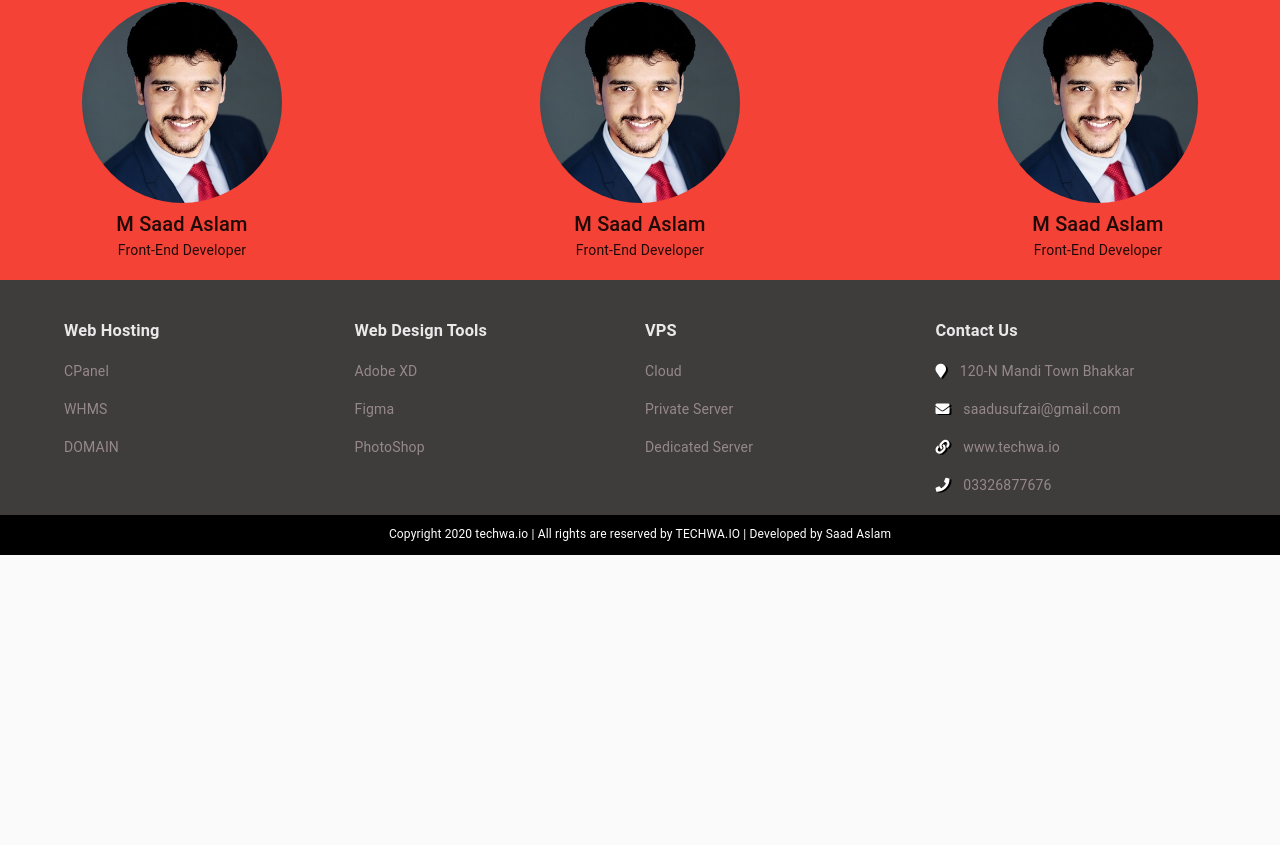
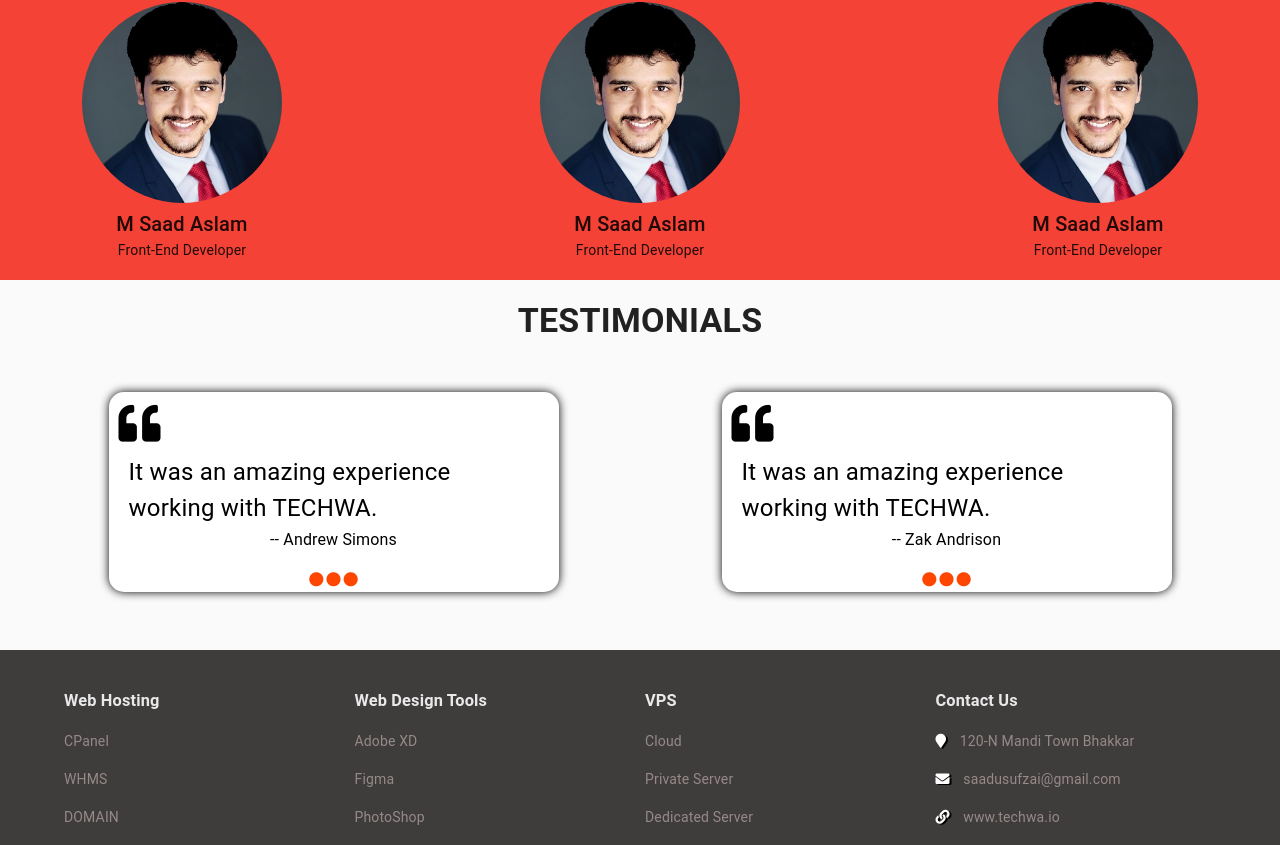
Before and after one commit to saadusufzai/TECHWA-web-hosting-React-App, a React (Create React App) app: page / in a window 1280 px wide. Shown: the part 1618-2463 px from the top of the page. Before the commit the page ends 2173 px from the top, so only its background shows below. Built offline with nearby package versions, Linux system fonts and the light colour scheme.

Commit message:
Typography animation done

```diff
--- a/src/App.js
+++ b/src/App.js
@@ -6,6 +6,7 @@ import Hero from "./components/Hero";
 import Plans from "./components/Plans";
 import Footer from "./components/Footer";
 import Contact from "./components/Contact";
+import Testimonials from "./components/Testimonials";
 function App() {
   const [darkMode, setDarkMode] = useState(false);
 
@@ -29,6 +30,7 @@ function App() {
 
       <Plans />
       <Contact />
+      <Testimonials/>
       <Footer />
     </ThemeProvider>
   );
--- a/src/components/Plans.js
+++ b/src/components/Plans.js
@@ -2,15 +2,17 @@ import React from "react";
 import classes from "../css/Plans.module.css";
 import Svg2 from '../svgr/2'
 import { Paper, Card, Button, Typography, Link } from "@material-ui/core";
-
+import Zoom from "react-reveal/Zoom";
+import Fade from "react-reveal/Fade";
 const Plans = () => {
   return (
     <div className={classes.services} >
-        <Svg2 style={{fontSize:'500px'}} />
+       <Zoom><Svg2 style={{fontSize:'500px'}} /></Zoom>
         <div>
+          <Fade right>
             <Typography variant='h3' className={classes.heading} >Your Work is our responisbility</Typography>
             <Typography variant='h5' className={classes.subheading} >100% Work Gaurantee</Typography>
-
+          </Fade>
             </div>
     </div>
   );
--- /dev/null
+++ b/src/components/Testimonials.js
@@ -0,0 +1,48 @@
+import React from 'react'
+import Fade from 'react-reveal/Fade'
+import { Card, Typography } from '@material-ui/core'
+import {motion} from 'framer-motion'
+
+const Testimonials = () => {
+    return (
+        <section className="testimonials">
+    <Fade left><Typography className="heading" variant='h4' align='center'>TESTIMONIALS</Typography></Fade>
+    <Fade up>
+     <div className="cards">
+        <motion.Card
+        whileHover={{scale:1.1}}
+        elevation='100' className="card">
+          <div className="inner-cards">
+            <div className="quote">
+              <i className="fa fa-quote-left" aria-hidden="true"></i>
+              <Typography  color='primary'>It was an amazing experience working with TECHWA.</Typography>
+              <Typography  color='primary' variant='subtitle1' align='center'>-- Andrew Simons</Typography>
+            </div>
+
+            <div className="dots">
+              <i className="fa fa-ellipsis-h" aria-hidden="true"></i>
+            </div>
+          </div>
+        </motion.Card>
+        <motion.Card
+        whileHover={{scale:1.1}}
+        elevation='100' className="card">
+          <div className="inner-cards">
+            <div className="quote">
+              <i  className="fa fa-quote-left" aria-hidden="true"></i>
+              <Typography color='primary' >It was an amazing experience working with TECHWA.</Typography >
+              <Typography  color='primary' variant='subtitle1' align='center'>-- Zak Andrison</Typography>
+            </div>
+
+            <div className="dots">
+              <i className="fa fa-ellipsis-h" aria-hidden="true"></i>
+            </div>
+          </div>
+        </motion.Card>
+      </div>
+      </Fade>
+    </section>
+    )
+}
+
+export default Testimonials
--- /dev/null
+++ b/src/css/Testimonials.module.css
@@ -0,0 +1,66 @@
+.testimonials{
+    background: url('../images/testimonial.jpg') no-repeat;
+    background-size: cover;
+    height:350px;
+    width: 100%;
+}
+.testimonials h2{
+    padding-top: 20px;
+    text-transform: uppercase;
+    text-align: center;
+    color: #fff;
+}
+
+
+.cards{
+
+    width: 95%;
+    margin: 0 auto;
+    padding-top:50px ;
+    display: grid;
+    grid-template-columns: 1fr 1fr;
+    grid-gap: 10px;
+    justify-items: center;
+}
+
+.card{
+    max-width: 450px;
+    height: 200px;
+    background-color: #fff;
+    box-shadow: 0 0 10px 0 black;
+    border-radius: 15px;
+}
+
+.inner-cards{
+    margin:0 auto;
+}
+.quote i{
+    color: #302d2d94;
+    font-size: 42px;
+    padding-left: 10px;
+    padding-top:10px ;
+}
+
+.fa-quote-right{
+    margin-left: 300px !important;
+    margin-top: 0px !important;
+}
+.quote p{
+    font-size: 24px;
+    margin: 0 20px;
+
+}
+.dots i{
+    display: block;
+    margin: 0 auto;
+    font-size: 50px;
+    text-align: center;
+    color: rebeccapurple;
+}
+.testimonials span{
+    display: block;
+    text-align: right;
+  margin-right: 10px;
+  color: rebeccapurple;
+
+}
--- a/src/index.css
+++ b/src/index.css
@@ -77,3 +77,69 @@ li i{
   color: rgb(255, 255, 255);
   font-size: 12px;
 }
+
+
+/*Testimonial*/
+.testimonials{
+
+  background-size: cover;
+  height:350px;
+  width: 100%;
+}
+.testimonials h2{
+  padding-top: 20px;
+  text-transform: uppercase;
+  text-align: center;
+  color: #fff;
+}
+
+
+.cards{
+
+  width: 95%;
+  margin: 0 auto;
+  padding-top:50px ;
+  display: grid;
+  grid-template-columns: 1fr 1fr;
+  grid-gap: 10px;
+  justify-items: center;
+}
+
+.card{
+  max-width: 450px;
+  height: 200px;
+  background-color: #fff;
+  box-shadow: 0 0 10px 0 black;
+  border-radius: 15px !important;
+}
+
+.inner-cards{
+  margin:0 auto;
+}
+.quote i{
+  color: #000000;
+  font-size: 42px;
+  padding-left: 10px;
+  padding:10px ;
+}
+
+.fa-quote-right{
+  margin-left: 300px !important;
+  margin-top: 0px !important;
+}
+.quote p{
+  font-size: 24px;
+  margin: 0 20px;
+
+}
+.dots i{
+  display: block;
+  margin: 0 auto;
+  font-size: 50px;
+  text-align: center;
+  color: #FF4600;
+}
+.heading{
+  margin-top: 20px !important;
+  font-weight: 600 !important;
+}
```
Also changed, not shown: src/images/testimonial.jpg (added).
